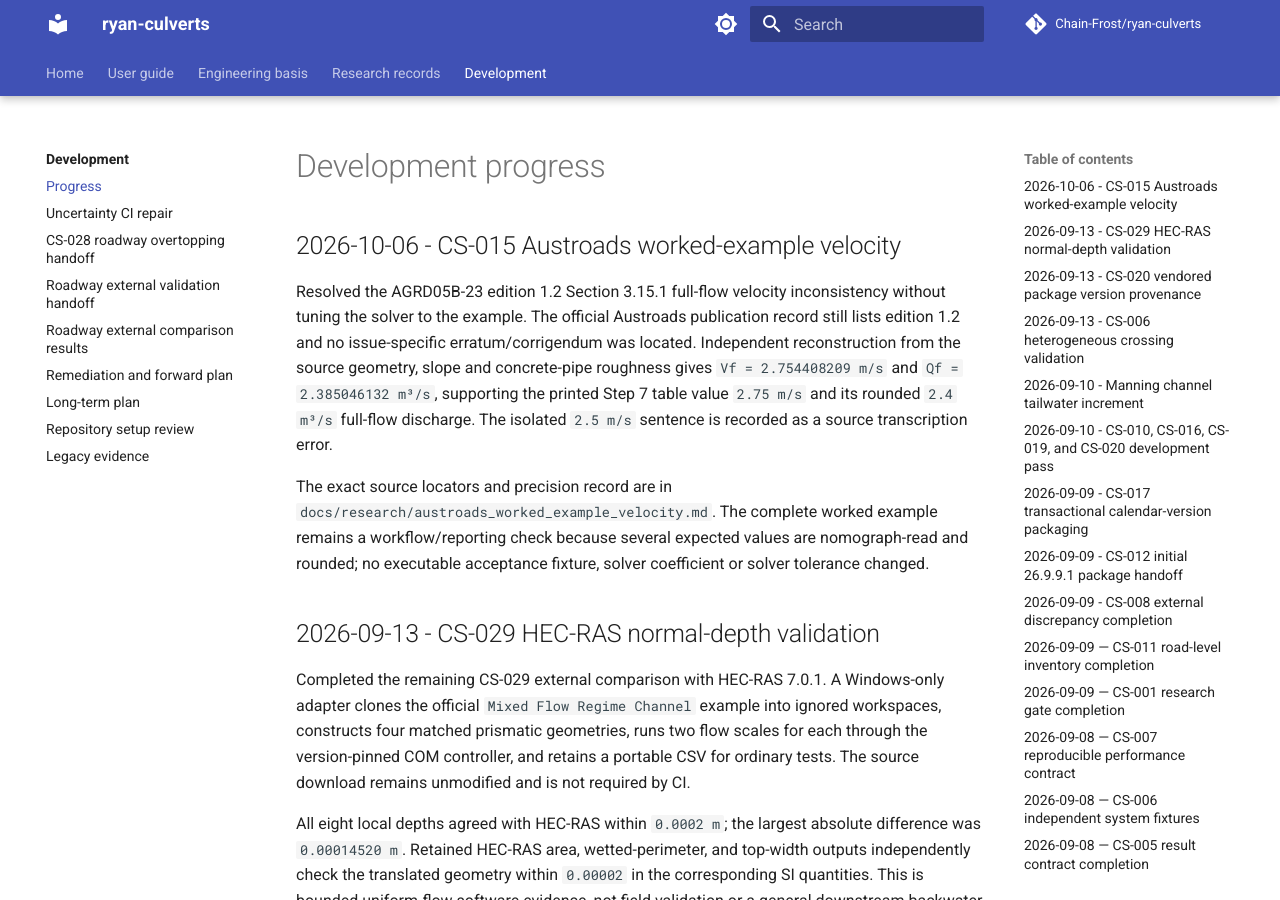
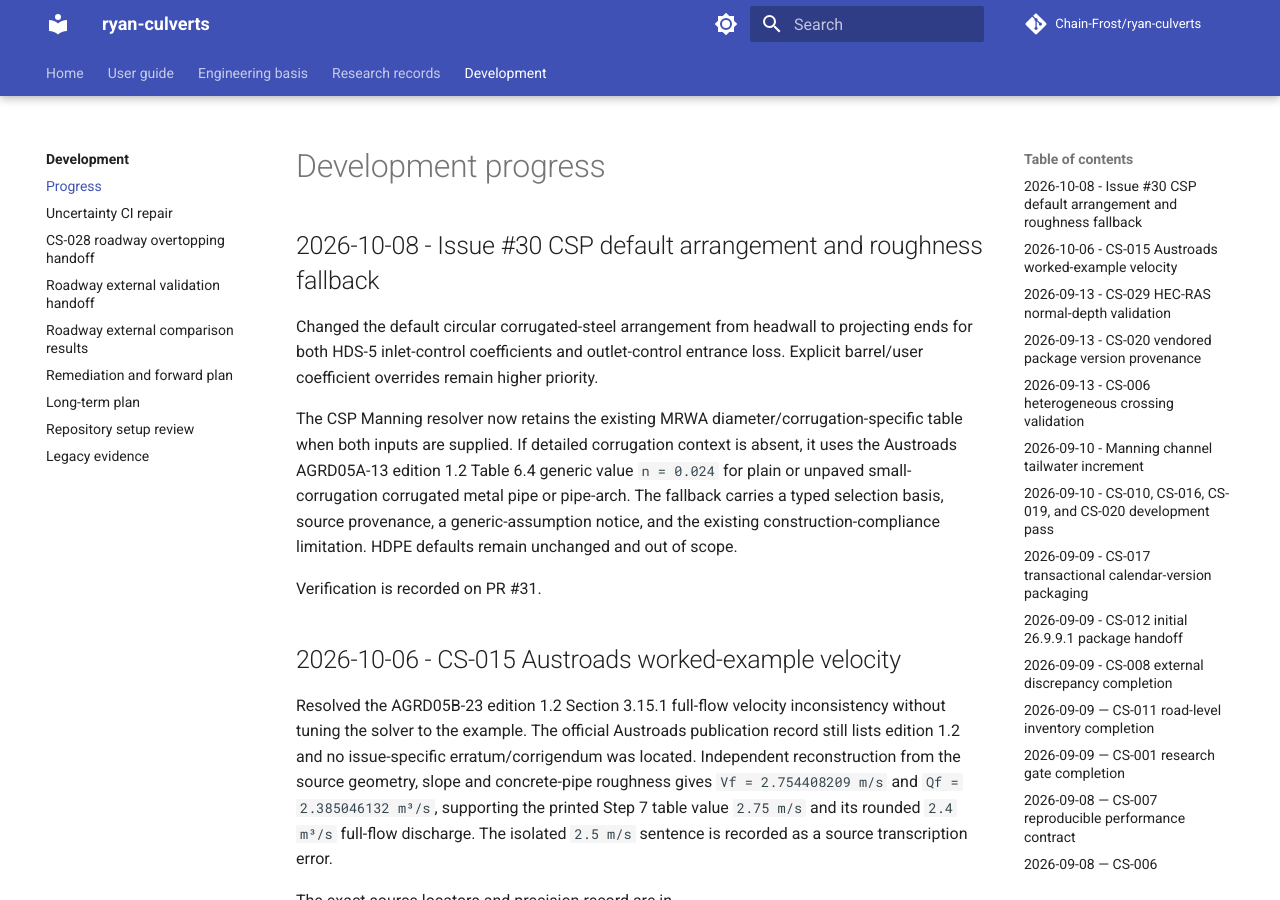
Before and after one commit to Chain-Frost/ryan-culverts, an MkDocs documentation site: the page built from docs/progress.md, in a window 1280 px wide and 900 px high. Built offline with MkDocs 1.6.1 and Material for MkDocs 9.7.7, drawn with Linux system fonts in a browser that asks for light colours; comment, search, counter and statistics services are not loaded.

Commit message:
Record issue 30 CSP default changes

```diff
--- a/docs/progress.md
+++ b/docs/progress.md
@@ -1,4 +1,19 @@
 # Development progress
+
+## 2026-10-08 - Issue #30 CSP default arrangement and roughness fallback
+
+Changed the default circular corrugated-steel arrangement from headwall to projecting ends
+for both HDS-5 inlet-control coefficients and outlet-control entrance loss. Explicit
+barrel/user coefficient overrides remain higher priority.
+
+The CSP Manning resolver now retains the existing MRWA diameter/corrugation-specific table
+when both inputs are supplied. If detailed corrugation context is absent, it uses the
+Austroads AGRD05A-13 edition 1.2 Table 6.4 generic value `n = 0.024` for plain or
+unpaved small-corrugation corrugated metal pipe or pipe-arch. The fallback carries a typed
+selection basis, source provenance, a generic-assumption notice, and the existing
+construction-compliance limitation. HDPE defaults remain unchanged and out of scope.
+
+Verification is recorded on PR #31.
 
 ## 2026-10-06 - CS-015 Austroads worked-example velocity
 
```
